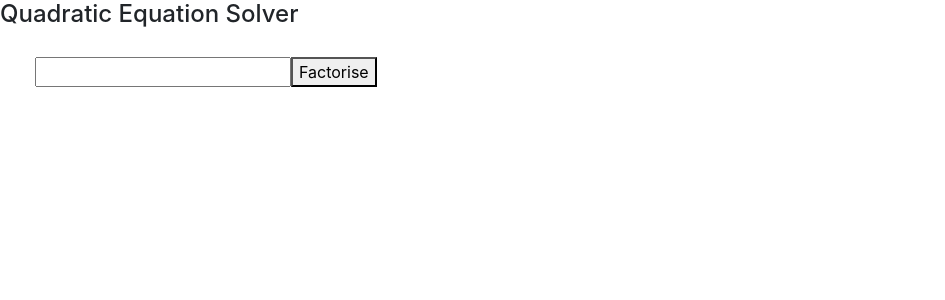
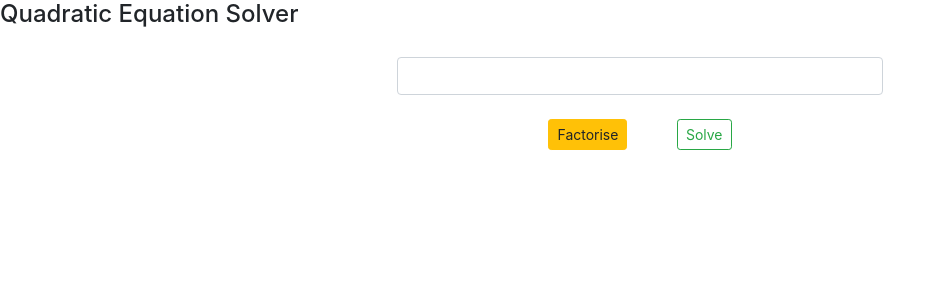
Before and after one commit to PSReyat/Swiss-Maths, an Angular app: page / in a window 1280 px wide. Shown: the top 300 px of the page, without its empty margins (0-945 px from the left). Built offline with nearby package versions, Linux system fonts and the light colour scheme.

Commit message:
adding logic to solve quadratic equations

```diff
--- a/src/app/Component/quadratic/quadratic.component.html
+++ b/src/app/Component/quadratic/quadratic.component.html
@@ -10,11 +10,17 @@
         <h4>Quadratic Equation Solver</h4>
     </header>
 
-    <div class = "card-body">
+    <div class = "card-body" align = "center">
         <div class = "col-5">
             <form>
-                <input>
-                <button>Factorise</button>
+                <input class = "form-control" required><br>
+                <button class = "btn btn-warning btn-sm">Factorise</button>
+                &nbsp;
+                &nbsp;
+                &nbsp;
+                &nbsp;
+                &nbsp;
+                <button class = "btn btn-outline-success btn-sm">Solve</button>
             </form>
         </div>
 
--- a/src/app/Component/quadratic/quadratic.component.ts
+++ b/src/app/Component/quadratic/quadratic.component.ts
@@ -13,6 +13,11 @@ export class QuadraticComponent implements OnInit {
 
   }
 
-
+  quadraticFormula(x: number, y: number, z: number): number{
+    let a: number = x;
+    let b: number = y;
+    let c: number = z;
+    let discriminant: number = Math.pow(b, 2) - (4 * a * c);
+  }
 
 }
--- a/src/app/Model/polynomial.ts
+++ b/src/app/Model/polynomial.ts
@@ -1,4 +1,9 @@
 export class Polynomial {
     equation: string;
     equalsTo: string;
+
+    quadratic: any{
+        a: number;
+
+    }
 }
```
